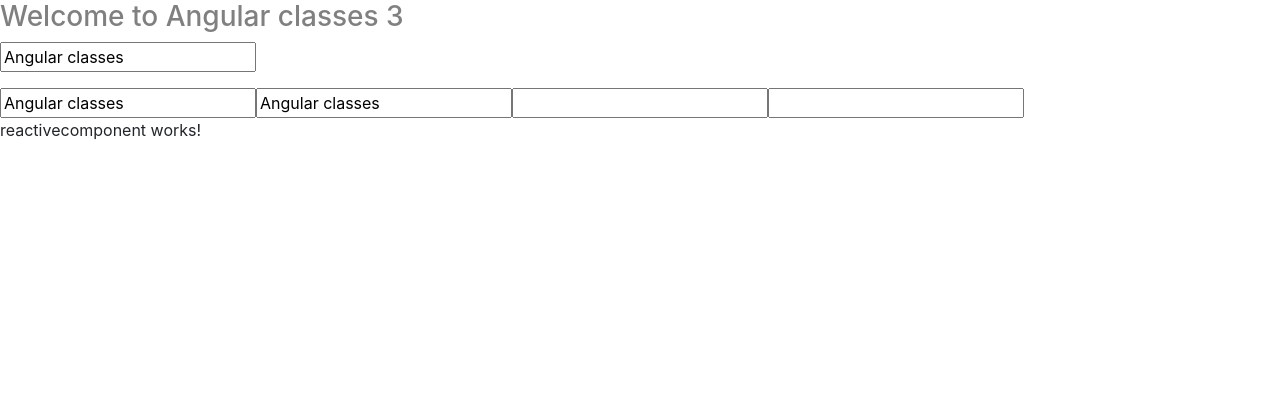
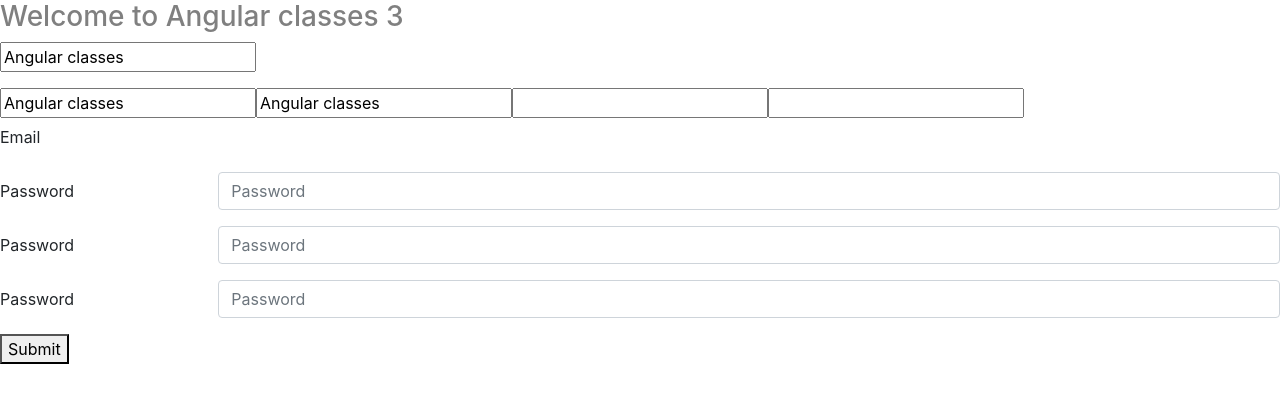
Before and after one commit to kpavankumaar/ngbatch11, an Angular app in the folder angular/basics/: page / in a window 1280 px wide. Shown: the top 402 px of the page. Built offline with nearby package versions, Linux system fonts and the light colour scheme.

Commit message:
reactive forms

```diff
--- a/angular/basics/src/app/app.component.html
+++ b/angular/basics/src/app/app.component.html
@@ -7,4 +7,4 @@
 <input type="text" [(ngModel)] = "newData">
 {{newData}}
 <!-- <app-template-driven-form></app-template-driven-form> -->
-<app-reactivecomponent></app-reactivecomponent>
+<app-reactive></app-reactive>
--- a/angular/basics/src/app/app.module.ts
+++ b/angular/basics/src/app/app.module.ts
@@ -4,14 +4,15 @@ import { FormsModule,ReactiveFormsModule } from '@angular/forms';
 
 import { AppComponent } from './app.component';
 import { TemplateDrivenFormComponent } from './template-driven-form/template-driven-form.component';
-import { ReactivecomponentComponent } from './reactivecomponent/reactivecomponent.component';
+
+import { ReactiveComponent } from './reactive/reactive.component';
 
 
 @NgModule({
   declarations: [
     AppComponent,
     TemplateDrivenFormComponent,
-    ReactivecomponentComponent
+    ReactiveComponent
   ],
   imports: [
     BrowserModule,
--- /dev/null
+++ b/angular/basics/src/app/reactive/reactive.component.html
@@ -0,0 +1,32 @@
+<form [formGroup] = "customerInfo" (ngSubmit) = "testMthd()">
+  <div class="form-group row">
+    <label
+      for="staticEmail"
+
+      class="col-sm-2 col-form-label" >
+      Email
+    </label>
+    <div class="col-sm-10">
+      <input type="text" formControlName = "emailId" class="form-control-plaintext" id="staticEmail" value="email@example.com">
+    </div>
+  </div>
+  <div class="form-group row">
+    <label for="inputPassword" class="col-sm-2 col-form-label">Password</label>
+    <div class="col-sm-10">
+      <input type="password" class="form-control" id="inputPassword" placeholder="Password">
+    </div>
+  </div>
+  <div class="form-group row">
+    <label for="inputPassword" class="col-sm-2 col-form-label">Password</label>
+    <div class="col-sm-10">
+      <input type="password" class="form-control" id="inputPassword" placeholder="Password">
+    </div>
+  </div>
+  <div class="form-group row">
+    <label for="inputPassword" class="col-sm-2 col-form-label">Password</label>
+    <div class="col-sm-10">
+      <input type="password" class="form-control" id="inputPassword" placeholder="Password">
+    </div>
+  </div>
+  <button> Submit </button>
+</form>
--- /dev/null
+++ b/angular/basics/src/app/reactive/reactive.component.ts
@@ -0,0 +1,24 @@
+import { Component, OnInit } from '@angular/core';
+import { FormGroup, FormControl } from '@angular/forms';
+
+@Component({
+  selector: 'app-reactive',
+  templateUrl: './reactive.component.html',
+  styleUrls: ['./reactive.component.css']
+})
+export class ReactiveComponent implements OnInit {
+
+  constructor() { }
+  customerInfo;
+  ngOnInit() {
+     this.customerInfo = new FormGroup({
+       firstName: new FormControl(""),
+       phone: new FormControl(""),
+       emailId: new FormControl("")
+     });
+  }
+  testMthd(){
+    console.log(this.customerInfo);
+  }
+
+}
--- a/angular/basics/src/app/reactivecomponent/reactivecomponent.component.html
+++ /dev/null
@@ -1,3 +0,0 @@
-<p>
-  reactivecomponent works!
-</p>
--- a/angular/basics/src/app/reactivecomponent/reactivecomponent.component.ts
+++ /dev/null
@@ -1,15 +0,0 @@
-import { Component, OnInit } from '@angular/core';
-
-@Component({
-  selector: 'app-reactivecomponent',
-  templateUrl: './reactivecomponent.component.html',
-  styleUrls: ['./reactivecomponent.component.css']
-})
-export class ReactivecomponentComponent implements OnInit {
-
-  constructor() { }
-
-  ngOnInit() {
-  }
-
-}
```
Also changed, not shown: angular/basics/src/app/reactive/reactive.component.css (added), angular/basics/src/app/template-driven-form/template-driven-form.component.ts (line endings or trailing spaces), 1 other file (tests, documents, lock files or other folders).
